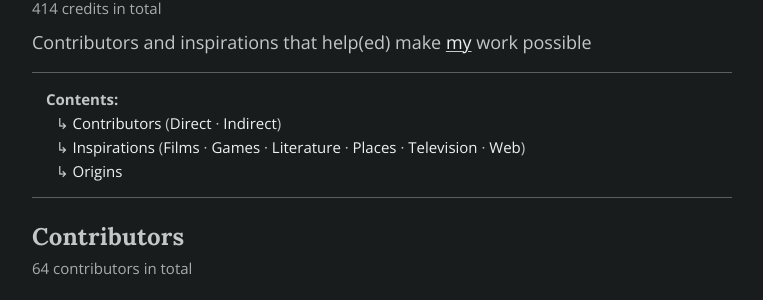
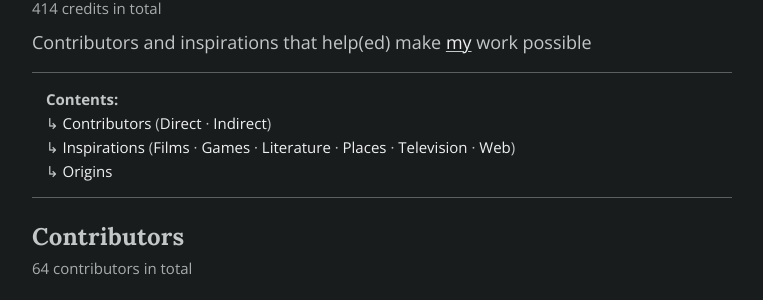
Before and after one commit to schizoidnightmares/schizoidnightmares.com, a Jekyll site: the page built from credits.md, in a window 1280 px wide. Shown: the part 160-460 px from the top of the page, without its empty margins (258-1021 px from the left). Built offline with Jekyll 4.4.1, drawn with Linux system fonts in a browser that asks for light colours.

Commit message:
removing indent in toc

```diff
--- a/_sass/base.scss
+++ b/_sass/base.scss
@@ -171,10 +171,7 @@ code { white-space: nowrap; }
   }
   li {
     + li::before { content: " · "; }
-    &:is(:first-of-type:not(ul li ul li), li + :has(ul), :has(ul) + li) {
-      padding-inline-start: 1rem;
-      &::before { content: "↳ "; }
-    }
+    &:is(:first-of-type:not(ul li ul li), li + :has(ul), :has(ul) + li)::before { content: "↳ "; }
     &:not(:has(ul)) { display: inline; }
   }
   ul {
```
